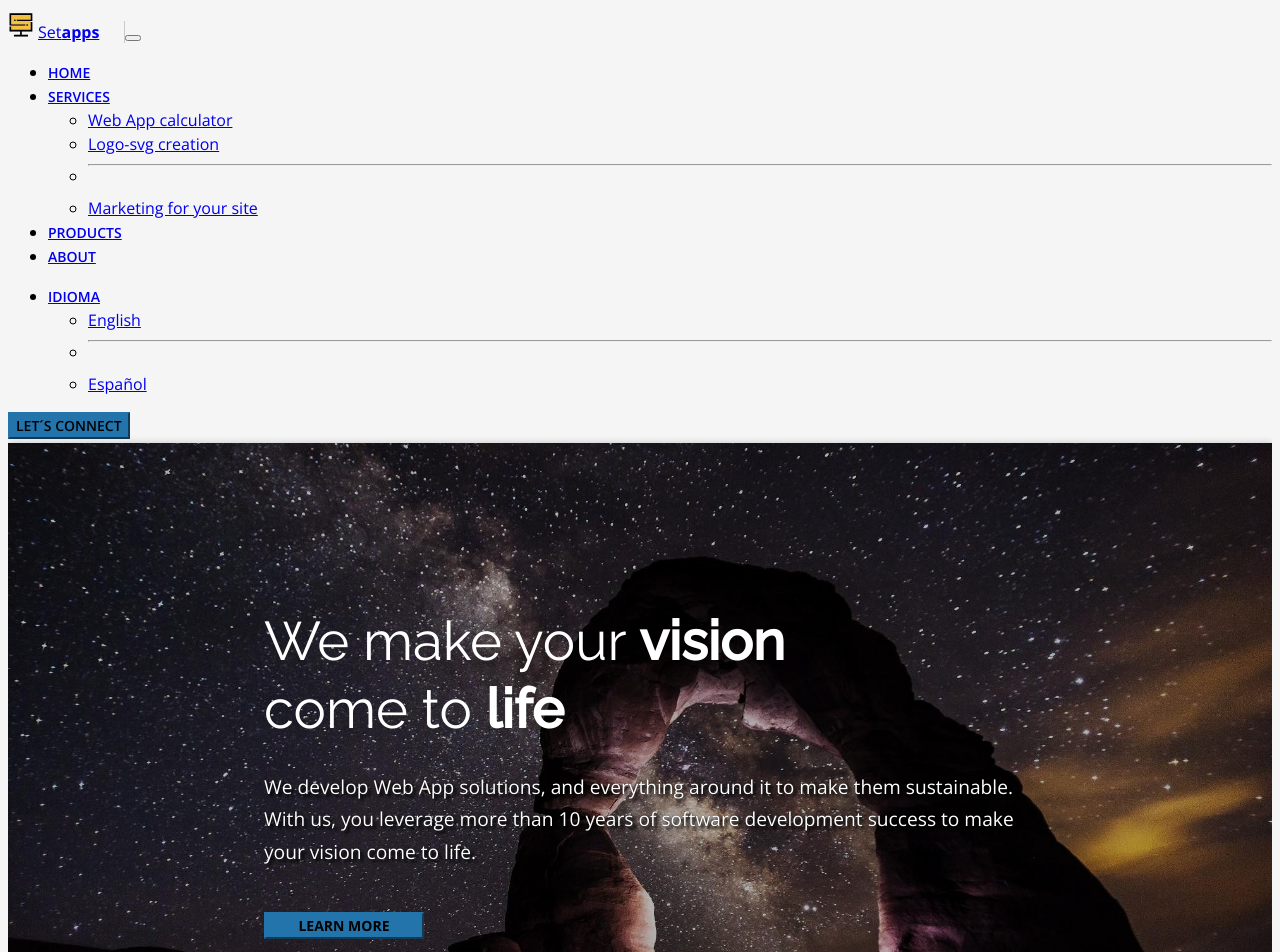
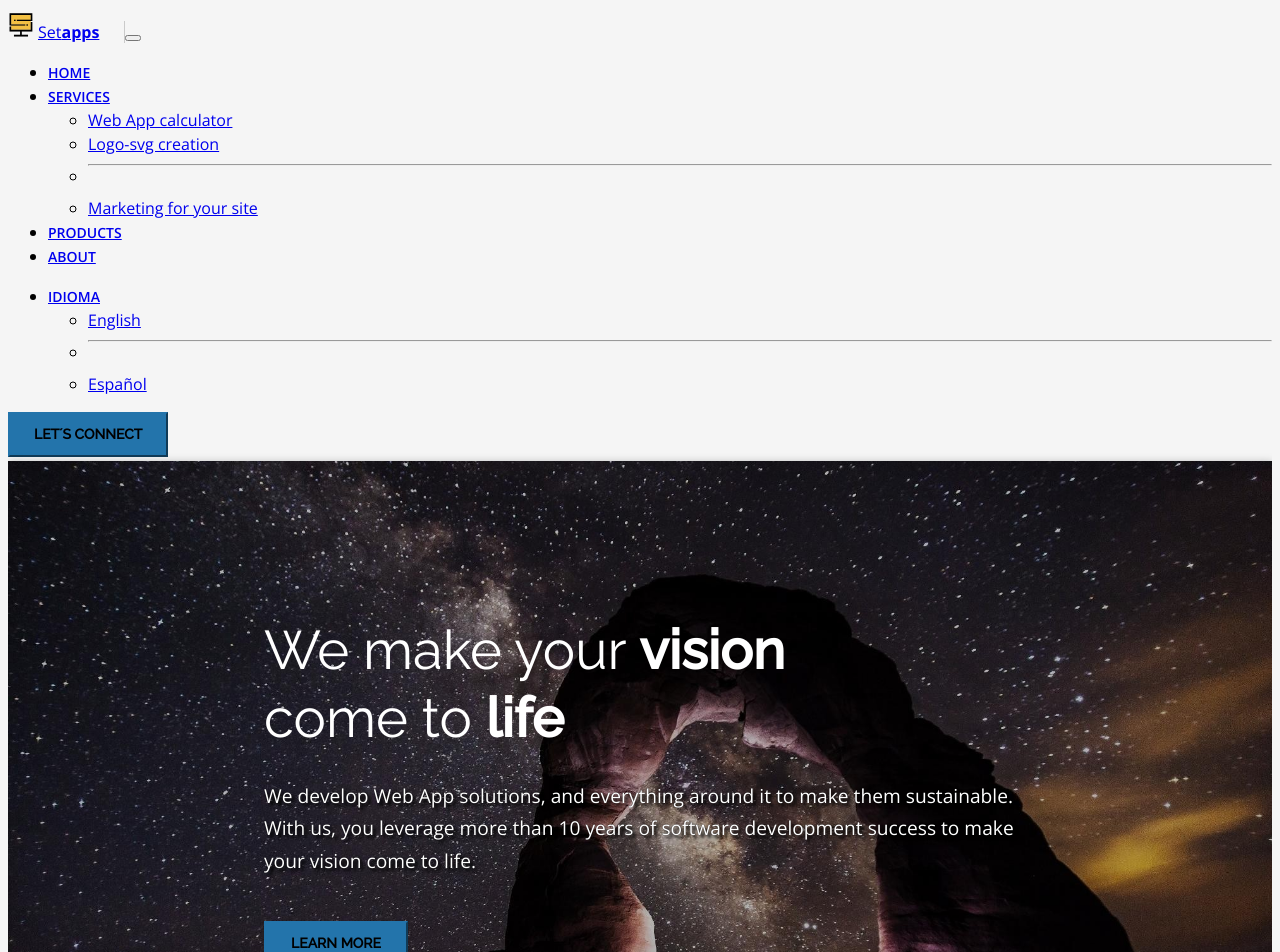
Before and after one commit to exxedridel/next-pj, a Next.js app: page / in a window 1280 px wide. Shown: the top 952 px of the page. Built offline with nearby package versions, Linux system fonts and the light colour scheme.

Commit message:
ADD last style tweaks to navbar and hero componets

```diff
--- a/src/components/Hero.js
+++ b/src/components/Hero.js
@@ -37,7 +37,7 @@ const Hero = () => {
           {t.hero.description}
         </p>
         <button
-          className={`btn btn-primary uppercase fs-200 bold-text ${styles.navBtn}`}
+          className={`btn btn-primary uppercase ff-sans-title ${styles.heroBtn}`}
           type="submit"
         >
           {t.hero.learnMore}
--- a/src/components/Hero.module.css
+++ b/src/components/Hero.module.css
@@ -8,7 +8,7 @@
 .bgImage {
   background-size: cover;
   width: 100%;
-  height: 55vh;
+  height: 65vh;
   object-fit: cover;
   opacity: 1;
   box-shadow: 1px 1px 8px rgba(0, 0, 0, 0.25);
@@ -28,7 +28,7 @@
 /* Ultra wide */
 @media (min-width: 1700px) {
   .bgImage {
-    height: 93vh;
+    height: 92.9vh;
   }
 }
 
@@ -53,19 +53,27 @@
     text-shadow: none;
   }
   100% {
-    text-shadow: 0px 0px 5px white;
+    text-shadow: 0px 0px 3px white;
   }
 }
 
 .overlap > p {
-  font-size: 1rem;
+  font-size: 1.085rem;
   line-height: 1.6;
   text-shadow: 0px 0px 1px black, 3px 3px 3px black;
 }
 @media (min-width: 35em) {
   .overlap > p {
     max-width: 40rem;
-    font-size: 1.1rem;
+    font-size: 1.125rem;
+  }
+  @keyframes glowUp {
+    0% {
+      text-shadow: none;
+    }
+    100% {
+      text-shadow: 0px 0px 4.5px white;
+    }
   }
 }
 @media (min-width: 992px) {
@@ -77,11 +85,22 @@
     font-size: 1.2rem;
     line-height: 1.7;
   }
+  @keyframes glowUp {
+    0% {
+      text-shadow: none;
+    }
+    100% {
+      text-shadow: 0px 0px 6.5px white;
+    }
+  }
 }
 
-.navBtn {
-  width: 10rem;
+.heroBtn {
+  margin-top: 1rem;
+  width: 9rem;
+  padding-block: 10px;
   background: #2374ab;
   border-color: #2374ab;
-  margin-top: 1rem;
+  font-size: 14px;
+  font-weight: 600;
 }
--- a/src/components/Navbar.js
+++ b/src/components/Navbar.js
@@ -36,7 +36,7 @@ const Navbar = () => {
           <span className="navbar-toggler-icon"></span>
         </button>
         <div className="collapse navbar-collapse" id="navbarSupportedContent">
-          <ul className="navbar-nav me-auto mb-2 mb-lg-0 bold">
+          <ul className="navbar-nav me-auto mb-2 mb-lg-0">
             <li className="nav-item">
               <Link
                 href="/"
@@ -89,7 +89,7 @@ const Navbar = () => {
               </Link>
             </li>
           </ul>
-          <ul className="navbar-nav me-5 mb-2 mb-lg-0">
+          <ul className="navbar-nav me-3 mb-2 mb-lg-0">
             <li className="nav-item dropdown">
               <a
                 className={`nav-link dropdown-toggle ${styles.navLink}`}
@@ -120,7 +120,7 @@ const Navbar = () => {
           </ul>
           <a href="https://wa.me/message/QNWKISFC6MBJI1">
             <button
-              className={`btn btn-primary ${styles.navBtn}`}
+              className={`btn btn-primary ff-sans-title ${styles.navBtn}`}
               type="submit"
             >
               {t.navbar.contactUs}
--- a/src/components/Navbar.module.css
+++ b/src/components/Navbar.module.css
@@ -20,8 +20,14 @@ a.navLink,
 
 .navBtn {
   width: auto;
+  padding: 10px 24px;
   background: #2374ab;
   border-color: #2374ab;
+  transition: all 0.3s ease;
+}
+.navBtn:hover {
+  background: #00BB2D;
+  border-color: #00BB2D;
 }
 @media (max-width: 992px) {
   .navBtn {
--- a/src/styles/globals.css
+++ b/src/styles/globals.css
@@ -183,10 +183,6 @@ select {
 /*                Utility classes               */
 /*----------------------------------------------*/
 
-.bold-text {
-  font-weight: 700;
-}
-
 .flex {
   display: flex;
   gap: 1rem;
```
